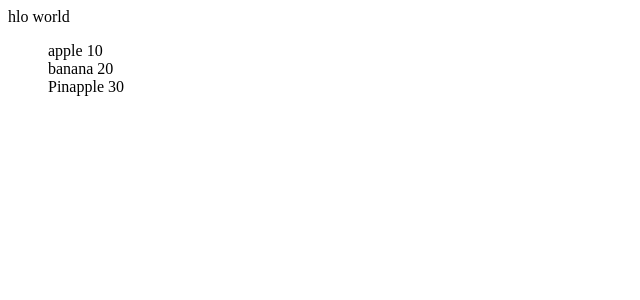
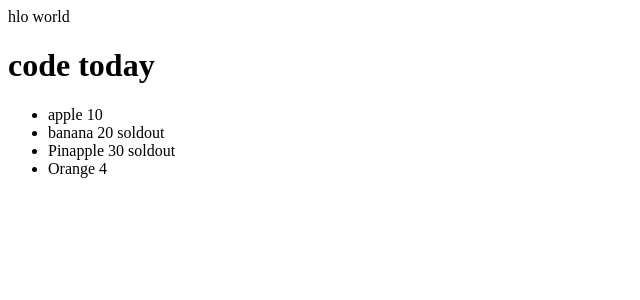
Before and after one commit to Indranil102/MY-react, a React (Vite) app in the folder NewStart/first_lect/: page / in a window 1280 px wide. Shown: the top 300 px of the page, without its empty margins (0-640 px from the left). Built offline with nearby package versions, Linux system fonts and the light colour scheme.

Commit message:
complete ternery conditions

```diff
--- a/NewStart/first_lect/src/App.jsx
+++ b/NewStart/first_lect/src/App.jsx
@@ -1,6 +1,6 @@
 
 import Fruits from "./Components/Fruits"
-
+import ConditionalComponent from "./Components/ConditionalComponent"
 function App() {
 
   const  person ={
@@ -16,6 +16,8 @@ function App() {
       <div>
         hlo world
         </div>
+        <ConditionalComponent/>
+
         <Fruits/>
 
 
--- /dev/null
+++ b/NewStart/first_lect/src/Components/Code.jsx
@@ -0,0 +1,11 @@
+
+
+const Code = () => {
+  return (
+    <div>
+      <h1>code today</h1>
+    </div>
+  )
+}
+
+export default Code
--- /dev/null
+++ b/NewStart/first_lect/src/Components/ConditionalComponent.jsx
@@ -0,0 +1,51 @@
+import Code from "./Code";
+import Welcome from "./Welcome";
+
+const ConditionalComponent = () => {
+
+   // const display=true;
+
+    //condtional jsx with component
+    /*if(display){
+        return (<div><h3>This is a conditional compn</h3></div>);
+    }
+    else{
+        return(
+        <div>
+             <h3>code everyday</h3>
+        </div>)
+    }
+
+
+        if (display){
+            return <Welcome/>
+        }
+        else{
+            return <Code/>
+        }
+            */
+
+     // using elemnt to staore or return vlaue
+
+
+           const dis=true;
+           // if dis is tru messag1 or dis2
+          /* if (dis){
+            message= <h1>This isi my mesage</h1>
+           }else{
+            message= <h1>This is message is another time </h1>
+           }
+
+           return message*/
+
+
+           // using ternery operator
+          // message = dis? "show me " : "shut up";
+
+           return dis? <Code/> : <Welcome/>
+
+
+
+}
+
+export default ConditionalComponent
--- a/NewStart/first_lect/src/Components/FruitComponent.jsx
+++ b/NewStart/first_lect/src/Components/FruitComponent.jsx
@@ -1,12 +1,19 @@
 
 
-const FruitComponent = ({name, price}) => {
+const FruitComponent = ({name, price, soldout}) => {
 
 
   return (
-    <div>
-      {name} {price}
-    </div>
+    <>
+
+      {/* {name} {price} */}
+      {/* {price>5 ? (<li>{name} {price}</li>) : null} */}
+
+      <li>
+      {name} {price} {soldout? "soldout": ""}
+      </li>
+
+    </>
   )
 }
 
--- a/NewStart/first_lect/src/Components/Fruits.jsx
+++ b/NewStart/first_lect/src/Components/Fruits.jsx
@@ -8,15 +8,24 @@ const Fruits = () => {
     const fruits=[{
         name:'apple',
         price:10,
+        soldout:false,
+
     },
     {
         name:'banana',
         price:20,
+        soldout:true,
     },
     {
         name:'Pinapple',
         price:30,
+        soldout:true,
     },
+    {
+      name:'Orange',
+      price:4,
+      soldout:false,
+  },
 ];
 
   return (
@@ -27,7 +36,7 @@ const Fruits = () => {
            // {fruit.name} ${fruit.price}
         //</li>
 
-        <FruitComponent key={fruit.name} name={fruit.name} price={fruit.price}/>
+        <FruitComponent key={fruit.name} name={fruit.name} price={fruit.price} soldout={fruit.soldout}/>
 
         )}
        </ul>
--- /dev/null
+++ b/NewStart/first_lect/src/Components/Welcome.jsx
@@ -0,0 +1,10 @@
+
+const Welcome = () => {
+  return (
+    <div>
+      <h1>welcome to my blog</h1>
+    </div>
+  )
+}
+
+export default Welcome
```
